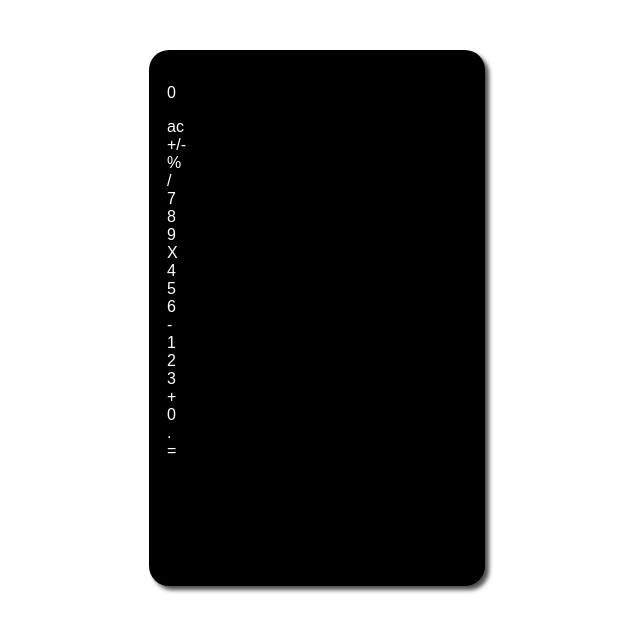
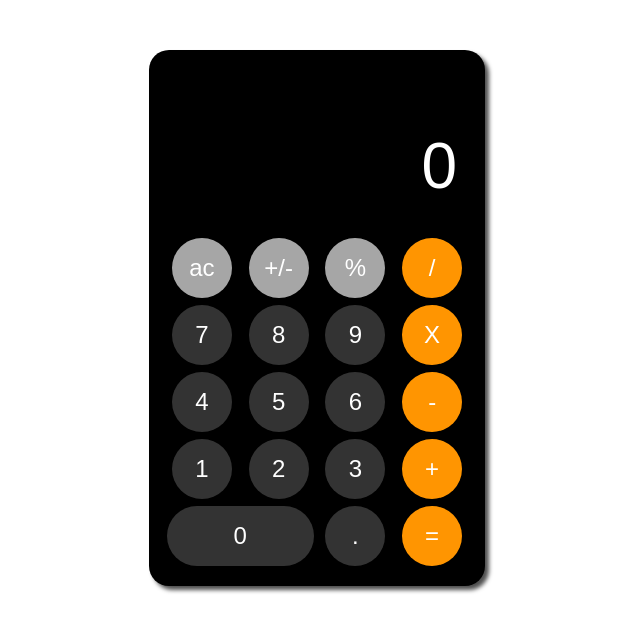
Before and after one commit to RafisBG/Calc, a plain HTML site: page index.html in a window 1280 px wide. Shown: the whole page, without its empty margins (323-963 px from the left). Drawn offline with Linux system fonts and the light colour scheme.

Commit message:
Second commit

```diff
--- a/index.html
+++ b/index.html
@@ -1,11 +1,13 @@
 <!DOCTYPE html>
 <html lang="en">
+
 <head>
     <meta charset="UTF-8">
     <meta name="viewport" content="width=device-width, initial-scale=1.0">
     <title>Калькулятор</title>
     <link rel="stylesheet" href="style.css">
 </head>
+
 <body>
     <div class="calc">
         <div class="calc-screen">
@@ -20,7 +22,7 @@
             <div class="btn seven">7</div>
             <div class="btn eigth">8</div>
             <div class="btn nine">9</div>
-            <div class="btn myltiplay btn-orange">X</div>
+            <div class="btn myltiplay bg-orange">X</div>
 
             <div class="btn four">4</div>
             <div class="btn five">5</div>
@@ -34,8 +36,9 @@
 
             <div class="btn zero">0</div>
             <div class="btn dot">.</div>
-            <div class="btn equal btn-orange">=</div>
+            <div class="btn equal bg-orange">=</div>
         </div>
     </div>
 </body>
+
 </html>
--- a/style.css
+++ b/style.css
@@ -15,5 +15,65 @@ white #fdfdfd */
     color: #fff;
     font-family: Arial;
     padding: 18px;
-    box-shadow: 4px 4px 4px  #4f4f4f ;
+    box-shadow: 4px 4px 4px #4f4f4f;
 }
+.calc-screen{
+   height: 125px;
+   padding: 10px;
+   display: grid;
+   justify-items: end;
+   align-items: end;
+   margin-bottom: 25px;
+}
+.calc-screen p{
+   text-align: right;
+   font-size: 4rem;
+   margin: 0;
+}
+
+.buttons {
+    display: grid;
+    grid-template-areas:
+        "ac plus-minus percent division "
+        "seven eigth nine multi"
+        "four five six minus"
+        "one two trhee plus"
+        "zero zero dot equal";
+    grid-gap: 7px;
+    justify-items: center;
+
+}
+
+.btn {
+    width: 60px;
+    height: 60px;
+    background: #333;
+    border-radius: 50%;
+    text-align: center;
+    line-height: 60px;
+    font-size: 1.5rem;
+    cursor: pointer;
+    user-select: none;
+}
+
+.btn.zero {
+    grid-area: zero;
+    width: 100%;
+    border-radius: 34px;
+}
+
+.btn:hover {
+    filter: brightness(150%);
+}
+
+.btn:active {
+    filter: brightness(90%);
+}
+
+.btn.btn-grey {
+    background: #a6a6a6;
+}
+
+.btn.bg-orange {
+    background: #ff9501;
+}
```
